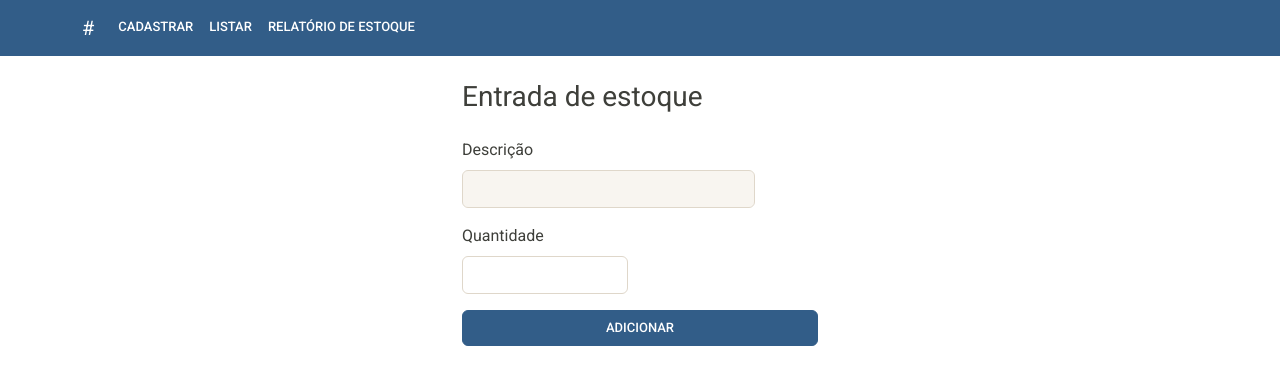
After one commit to murilo-scapim/crud-flask, a Flask app: template app/templates/entrada_estoque.html in a window 1280 px wide. The commit adds this page. Shown: the top 385 px of the page. Run offline with Flask 3, Linux system fonts and the light colour scheme; the template is opened without the code that fills it, so the values that code supplies are empty; some libraries are stand-ins or nearby versions.

Commit message:
Aula 06/10

```diff
--- a/app/app.py
+++ b/app/app.py
@@ -7,7 +7,6 @@ estoque = []
 
 @app.route("/cadastrar", methods=["GET", "POST"])
 def cadastrar_produto():
-
     if request.method == "GET":
         return render_template("cadastro.html")
 
@@ -33,6 +32,11 @@ def listar_produtos():
     return render_template("lista.html", produtos=estoque)
 
 
+@app.route("/relatorio")
+def exibir_relatorio():
+    return render_template("relatorio.html", produtos=estoque)
+
+
 def buscar_produto_por_cod(codigo):
     for produto in estoque:
         if produto["codigo"] == codigo:
@@ -52,8 +56,6 @@ def editar_produto(codigo):
             produto["quantidade_minima"] = int(request.form["quantidade_minima"])
             return redirect(url_for("listar_produtos"))
 
-        print(produto)
-
         return render_template("editar.html", produto=produto)
     else:
         print("Produto não encontrado")
@@ -68,5 +70,21 @@ def apagar_produto(codigo):
     return redirect(url_for("listar_produtos"))
 
 
+@app.route("/entrada/<int:codigo>", methods=["GET", "POST"])
+def entrada_estoque(codigo):
+    produto = buscar_produto_por_cod(codigo)
+    if not produto:
+        return "Produto não encontrado"
+
+    if request.method == "POST":
+        quantidade = int(request.form["quantidade"])
+        if quantidade > 0:
+            produto["quantidade"] += quantidade
+            return redirect(url_for("listar_produtos"))
+        return render_template("entrada_estoque.html", produto=produto,
+                               erro="Quantidade inválida!")
+    return render_template("entrada_estoque.html", produto=produto)
+
+
 if __name__ == '__main__':
     app.run(debug=True)
--- a/app/templates/base.html
+++ b/app/templates/base.html
@@ -17,9 +17,13 @@
                     <a class="nav-link text-white" href="{{ url_for('cadastrar_produto') }}">
                         Cadastrar</a>
                 </li>
-                <li class="nav-item">
+                <li class="nav-item me-3">
                     <a class="nav-link text-white" href="{{ url_for('listar_produtos') }}">
                         Listar</a>
+                </li>
+                <li class="nav-item">
+                    <a class="nav-link text-white" href="{{ url_for('exibir_relatorio') }}">
+                        Relatório de estoque</a>
                 </li>
             </ul>
         </div>
--- /dev/null
+++ b/app/templates/entrada_estoque.html
@@ -0,0 +1,32 @@
+{% extends "base.html" %}
+
+{% block title %} Entrada de estoque {% endblock %}
+
+{% block content %}
+<div class="row justify-content-center">
+    <div class="col-md-4">
+        <h3 class="mb-4">Entrada de estoque</h3>
+        <form method="POST">
+
+            <div class="row">
+                <div class="mb-3 col-md-10">
+                    <label class="form-label" for="descricao">Descrição</label>
+                    <input class="form-control" id="descricao" name="descricao" type="text"
+                           value="{{ produto['descricao'] }}" disabled>
+                </div>
+            </div>
+
+            <div class="row">
+                <div class="mb-3 col-md-6">
+                    <label class="form-label" for="quantidade">Quantidade</label>
+                    <input class="form-control" id="quantidade" name="quantidade" required
+                           step="1" type="number">
+                </div>
+            </div>
+
+            <button class="btn btn-primary w-100" type="submit">Adicionar</button>
+        </form>
+    </div>
+
+</div>
+{% endblock %}
```
Also changed, not shown: app/templates/relatorio.html (added, +64 -0 lines).
